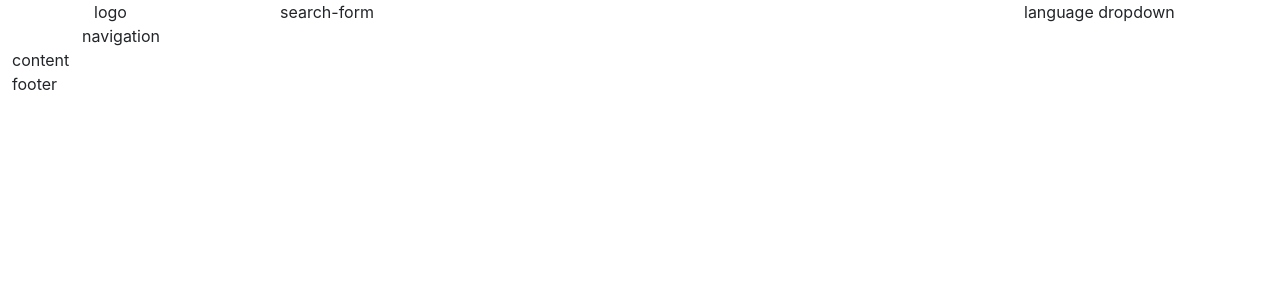
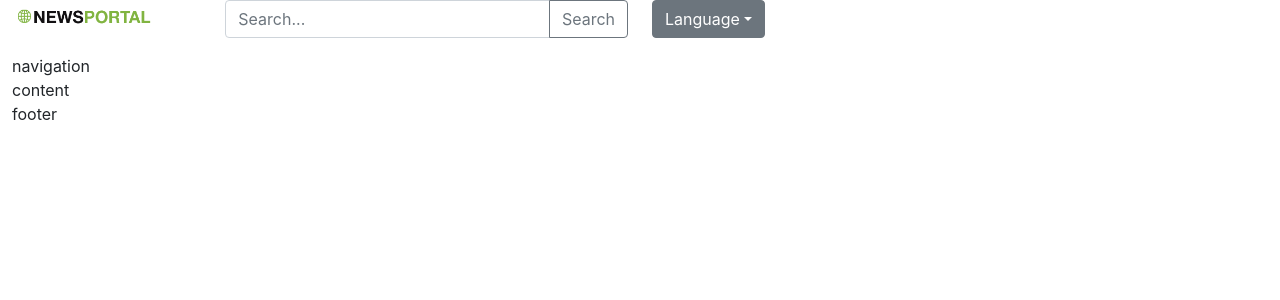
Before and after one commit to sacden/newsportal, a React (Create React App) app: page / in a window 1280 px wide. Shown: the top 300 px of the page. Built offline with nearby package versions, Linux system fonts and the light colour scheme; the HTML template or start-up script is replaced by a standard one.

Commit message:
add header components

```diff
--- a/src/Components/Header/Header.jsx
+++ b/src/Components/Header/Header.jsx
@@ -6,8 +6,8 @@ import Logo from "./Logo/Logo";
 
 const Header = () => {
   return (
-    <div className="header container">
-      <div className="header__container container">
+    <div className="header">
+      <div className="header__container">
         <div className="row">
           <Logo />
           <SearchForm />
--- a/src/Components/Header/LangDropDown/LangDropDown.jsx
+++ b/src/Components/Header/LangDropDown/LangDropDown.jsx
@@ -1,6 +1,32 @@
 import React from "react";
+import * as bootstrap from "bootstrap";
 const LangDropDown = () => {
-  return <div className="header__language-dropdown col-2">language dropdown</div>;
+  return (
+    <div className="header__language-dropdown col-2">
+      <div className="dropdown">
+        <button className="btn btn-secondary dropdown-toggle" type="button" id="dropdownMenu2" data-bs-toggle="dropdown" aria-expanded="false">
+          Language
+        </button>
+        <ul className="dropdown-menu" aria-labelledby="dropdownMenu2">
+          <li>
+            <button className="dropdown-item" type="button">
+              English
+            </button>
+          </li>
+          <li>
+            <button className="dropdown-item" type="button">
+              German
+            </button>
+          </li>
+          <li>
+            <button className="dropdown-item" type="button">
+              French
+            </button>
+          </li>
+        </ul>
+      </div>
+    </div>
+  );
 };
 
 export default LangDropDown;
--- a/src/Components/Header/Logo/Logo.jsx
+++ b/src/Components/Header/Logo/Logo.jsx
@@ -1,6 +1,12 @@
 import React from "react";
+import logoimage from "./logo.png";
+
 const Logo = () => {
-  return <div className="header__logo col-2">logo</div>;
+  return (
+    <div className="header__logo col-2">
+      <img src={logoimage} className="img-fluid" alt="logo" />
+    </div>
+  );
 };
 
 export default Logo;
--- a/src/Components/Header/SearchForm/SearchForm.jsx
+++ b/src/Components/Header/SearchForm/SearchForm.jsx
@@ -1,6 +1,15 @@
 import React from "react";
 const SearchForm = () => {
-  return <div className="header__search-form col-8">search-form</div>;
+  return (
+    <div className="header__search-form col-4">
+      <div className="input-group mb-3">
+        <input type="text" className="form-control" placeholder="Search..." aria-label="Recipient's username" aria-describedby="button-addon2" />
+        <button className="btn btn-outline-secondary" type="button" id="button-addon2">
+          Search
+        </button>
+      </div>
+    </div>
+  );
 };
 
 export default SearchForm;
```
Also changed, not shown: src/Components/Header/Logo/logo.png (added).
